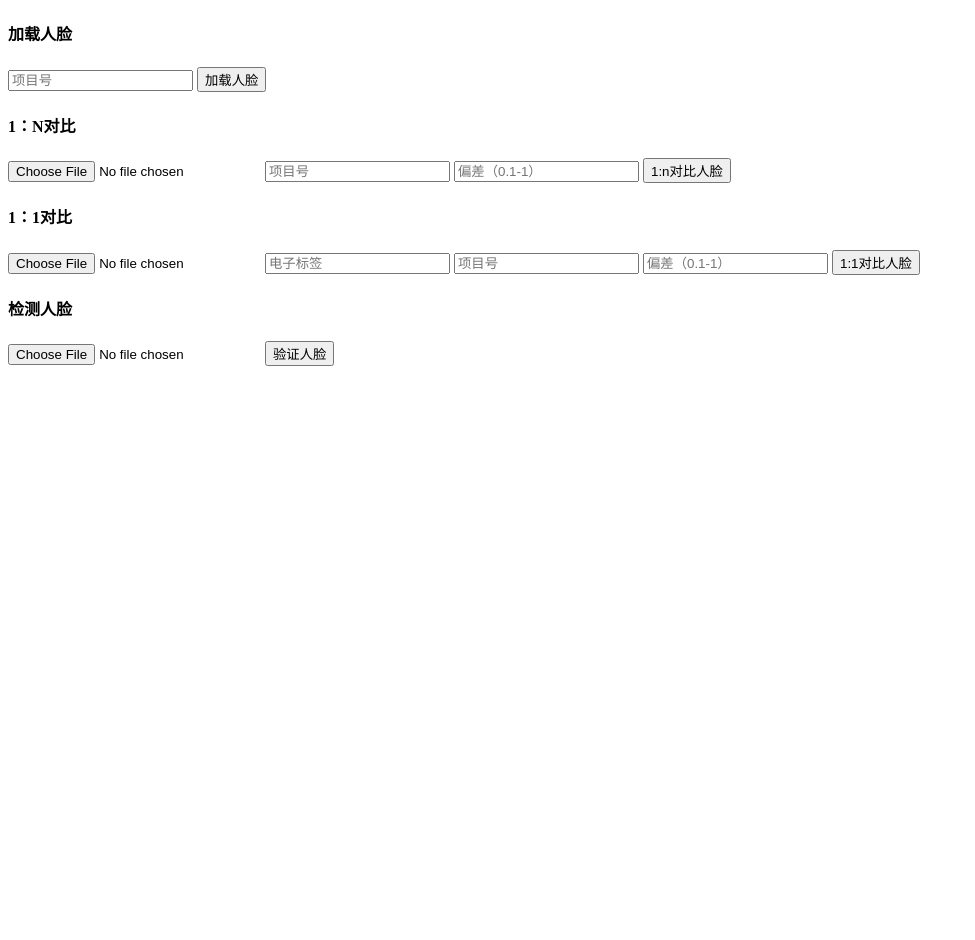
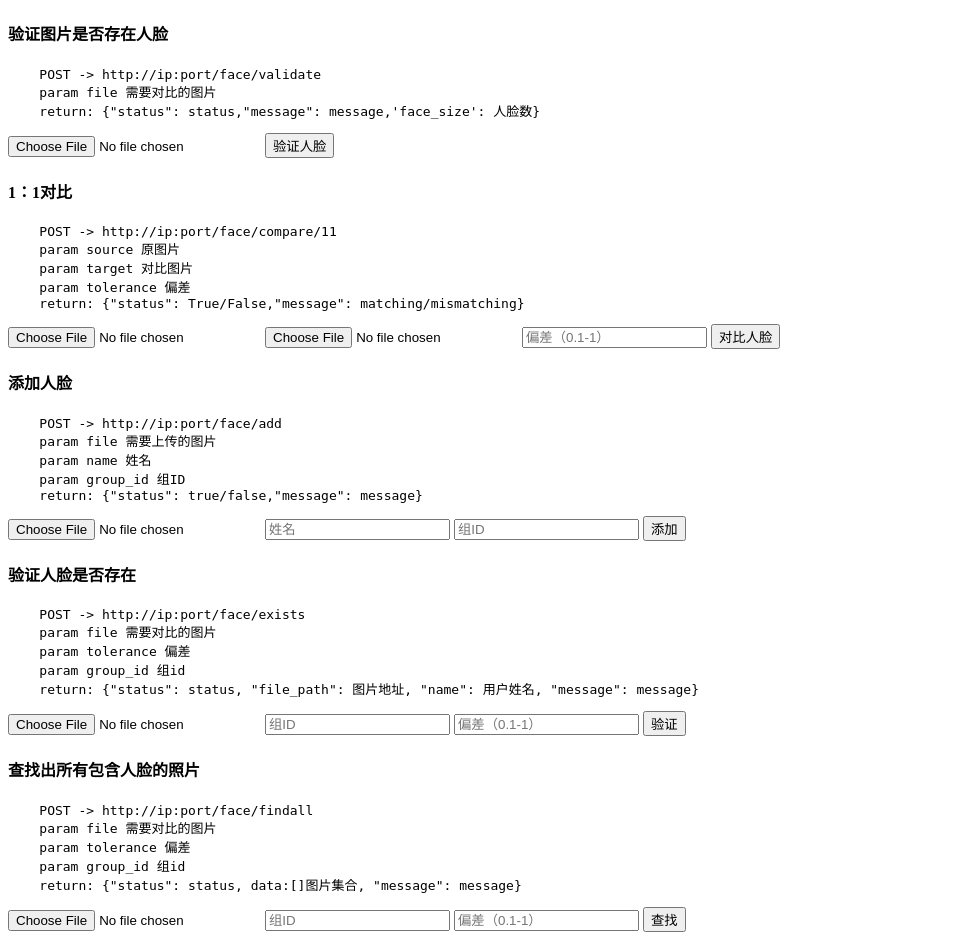
Before and after one commit to xiantm/FaceService, a Flask app: template app/templates/index.html in a window 1280 px wide. Shown: the whole page, without its empty margins (0-975 px from the left). Before the commit the page ends 366 px from the top, so only its background shows below. Run offline with Flask 2, Linux system fonts and the light colour scheme; the template is opened without the code that fills it, so the values that code supplies are empty.

Commit message:
测试版本

```diff
--- a/app/templates/index.html
+++ b/app/templates/index.html
@@ -5,43 +5,73 @@
     <title>Title</title>
 </head>
 <body>
-<h4>加载人脸</h4>
-<form action="/face/load">
-    <input type="number" required name="project_id" placeholder="项目号">
-    <input type="submit" value="加载人脸">
-</form>
-<h4>1：N对比</h4>
-<form method="POST" action="/face/compare/1n" enctype="multipart/form-data">
+<h4>验证图片是否存在人脸</h4>
+<pre>
+    POST -> http://ip:port/face/validate
+    param file 需要对比的图片
+    return: {"status": status,"message": message,'face_size': 人脸数}
+</pre>
+<form action="/face/validate" enctype="multipart/form-data" method="POST">
     <input type="file" required name="file">
-    <input type="text" required placeholder="项目号" name="project_id">
-    <input type="text" required placeholder="偏差（0.1-1）" name="tolerance">
-    <input type="submit" value="1:n对比人脸">
+    <input type="submit" formtarget="_blank" value="验证人脸">
 </form>
 <h4>1：1对比</h4>
+<pre>
+    POST -> http://ip:port/face/compare/11
+    param source 原图片
+    param target 对比图片
+    param tolerance 偏差
+    return: {"status": True/False,"message": matching/mismatching}
+</pre>
 <form method="POST" action="/face/compare/11" enctype="multipart/form-data">
+    <input type="file" placeholder="原图片" required name="source">
+    <input type="file" placeholder="对比图片" required name="target">
+    <input type="text" required placeholder="偏差（0.1-1）" name="tolerance">
+    <input type="submit" formtarget="_blank" value="对比人脸">
+</form>
+<h4>添加人脸</h4>
+<pre>
+    POST -> http://ip:port/face/add
+    param file 需要上传的图片
+    param name 姓名
+    param group_id 组ID
+    return: {"status": true/false,"message": message}
+</pre>
+<form method="POST" action="/face/add" enctype="multipart/form-data">
     <input type="file" required name="file">
-    <input type="text" required placeholder="电子标签" name="rfid">
-    <input type="text" required placeholder="项目号" name="project_id">
+    <input type="text" required placeholder="姓名" name="name">
+    <input type="text" required placeholder="组ID" name="group_id">
+    <input type="submit" formtarget="_blank" value="添加">
+</form>
+<h4>验证人脸是否存在</h4>
+<pre>
+    POST -> http://ip:port/face/exists
+    param file 需要对比的图片
+    param tolerance 偏差
+    param group_id 组id
+    return: {"status": status, "file_path": 图片地址, "name": 用户姓名, "message": message}
+</pre>
+<form method="POST" action="/face/exists" enctype="multipart/form-data">
+    <input type="file" required name="file">
+    <input type="text" required placeholder="组ID" name="group_id">
     <input type="text" required placeholder="偏差（0.1-1）" name="tolerance">
-    <input type="submit" value="1:1对比人脸">
+    <input type="submit" formtarget="_blank" value="验证">
 </form>
-<h4>检测人脸</h4>
-<form action="/face/validate" enctype="multipart/form-data" method="POST">
+
+<h4>查找出所有包含人脸的照片</h4>
+<pre>
+    POST -> http://ip:port/face/findall
+    param file 需要对比的图片
+    param tolerance 偏差
+    param group_id 组id
+    return: {"status": status, data:[]图片集合, "message": message}
+</pre>
+<form method="POST" action="/face/findall" enctype="multipart/form-data">
     <input type="file" required name="file">
-    <input type="submit" value="验证人脸">
+    <input type="text" required placeholder="组ID" name="group_id">
+    <input type="text" required placeholder="偏差（0.1-1）" name="tolerance">
+    <input type="submit" formtarget="_blank" value="查找">
 </form>
+
 </body>
 </html>
-
-
-{#import os#}
-{#from app import db#}
-{#from app.models import Face#}
-{#root_path = os.path.abspath("./images")#}
-{#images = os.listdir(root_path)#}
-{#for img in images:#}
-{#    name = img.split(".")[0]#}
-{#    path = root_path + "/" + img#}
-{#    face = Face(name = name, path = path, rfid = "", project_id = 1)#}
-{#    db.session.add(face)#}
-{#db.session.commit()#}
--- /dev/null
+++ b/face_service.py
@@ -0,0 +1 @@
+from app import app
```
Also changed, not shown: app/face_recognition_manager.py (+18 -18 lines), app/models.py (+5 -3 lines), app/routes.py (+11 -11 lines), app/templates/index2.html (added, +19 -0 lines), app/static/image/74/obama-240p.jpg (added), app/static/image/74/obama.jpg (added), app/static/image/74/obama2.jpg (added), 1 other file.
